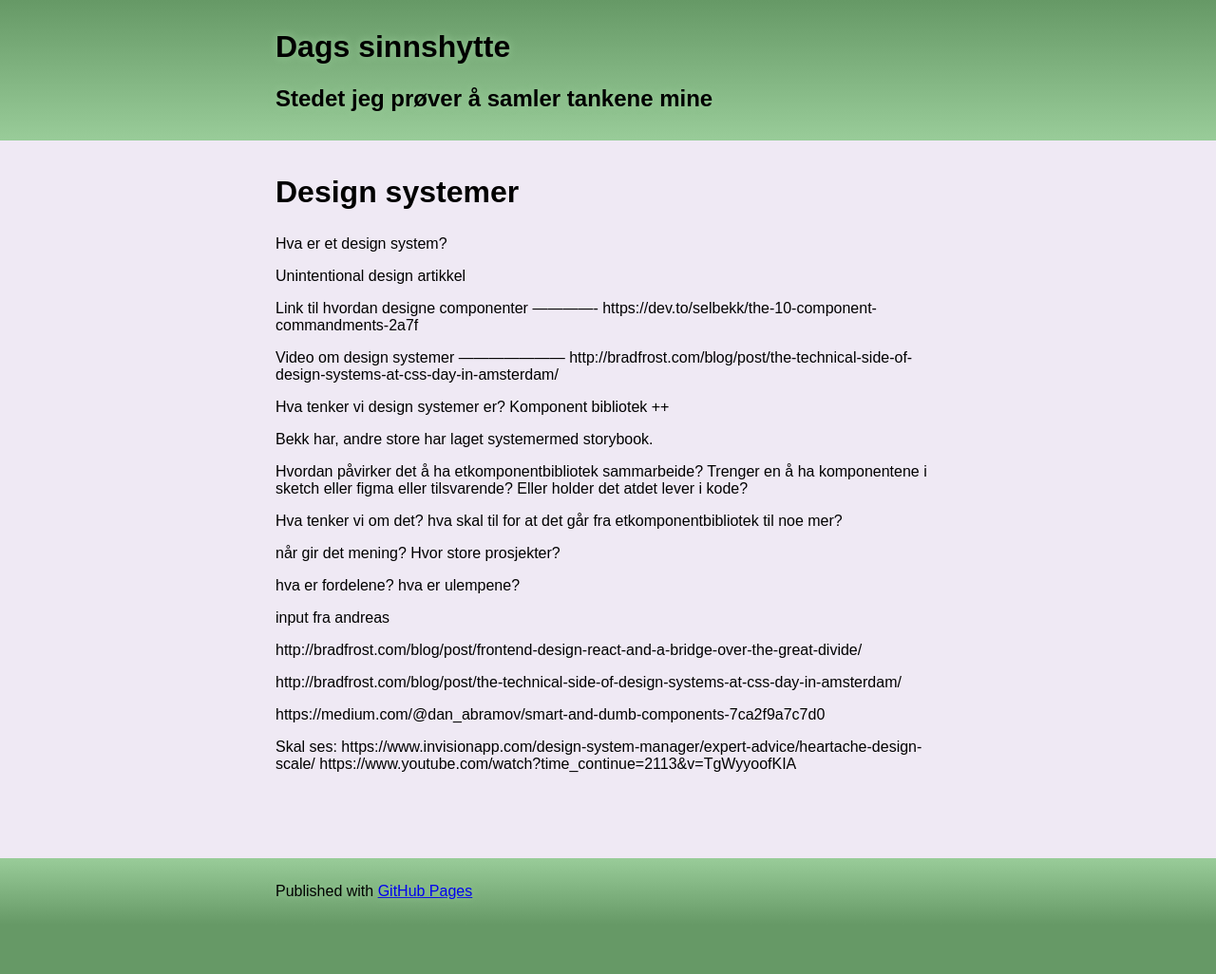
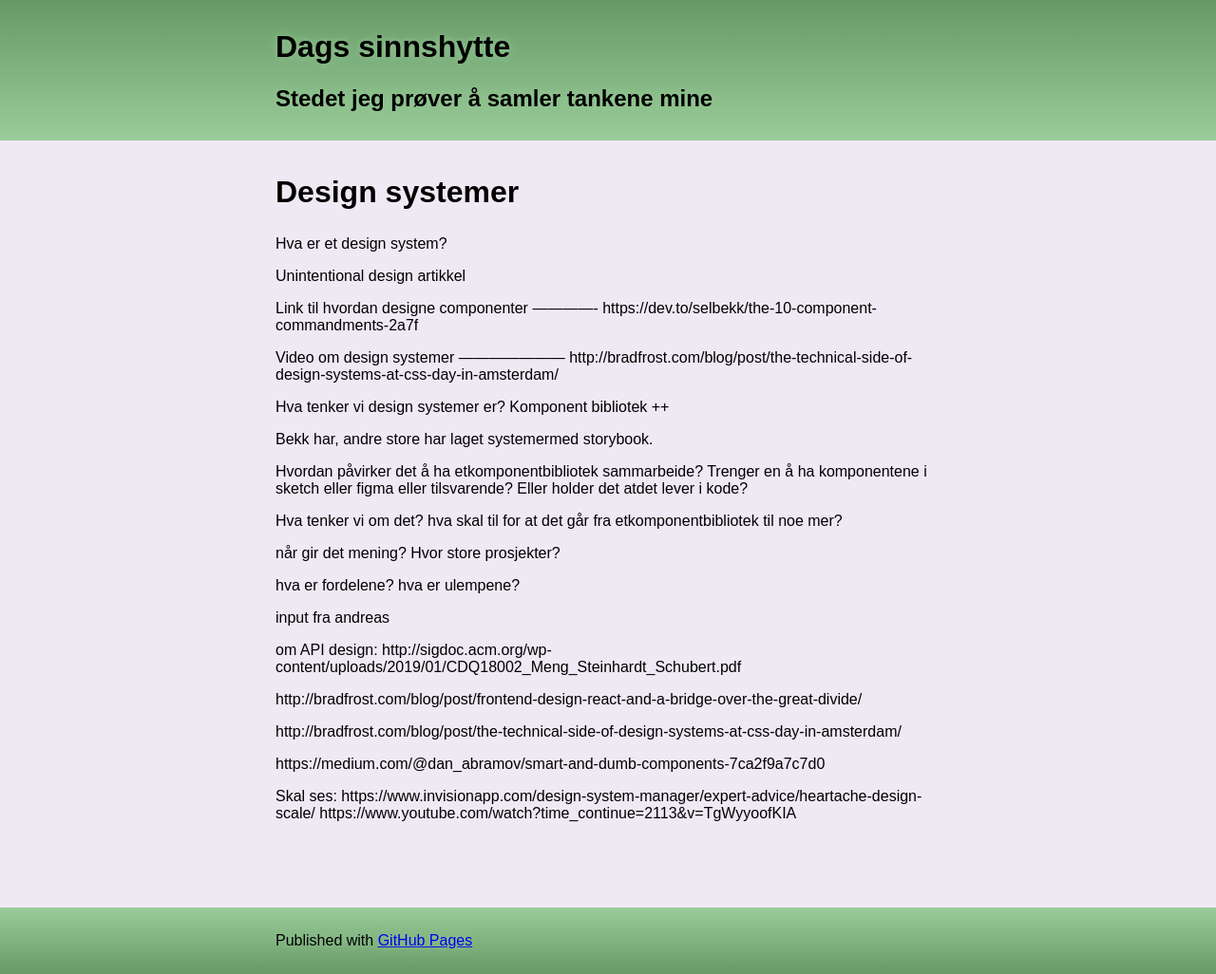
Before and after one commit to dagfs/dagfs.github.io, a Jekyll site: the page built from artikler/design-systemer.md, in a window 1280 px wide. Shown: the whole page at 95% size. Built offline with Jekyll 4.4.1, drawn with Linux system fonts in a browser that asks for light colours; our own code applies the rules of GitHub Pages for plain Markdown files; before the commit the page ends 974 px from its top, so only the background shows below that.

Commit message:
Update design-systemer.md

```diff
--- a/artikler/design-systemer.md
+++ b/artikler/design-systemer.md
@@ -22,6 +22,8 @@ hva er fordelene? hva er ulempene?
 
 input fra andreas
 
+om API design: http://sigdoc.acm.org/wp-content/uploads/2019/01/CDQ18002_Meng_Steinhardt_Schubert.pdf
+
 
 http://bradfrost.com/blog/post/frontend-design-react-and-a-bridge-over-the-great-divide/
 
```
